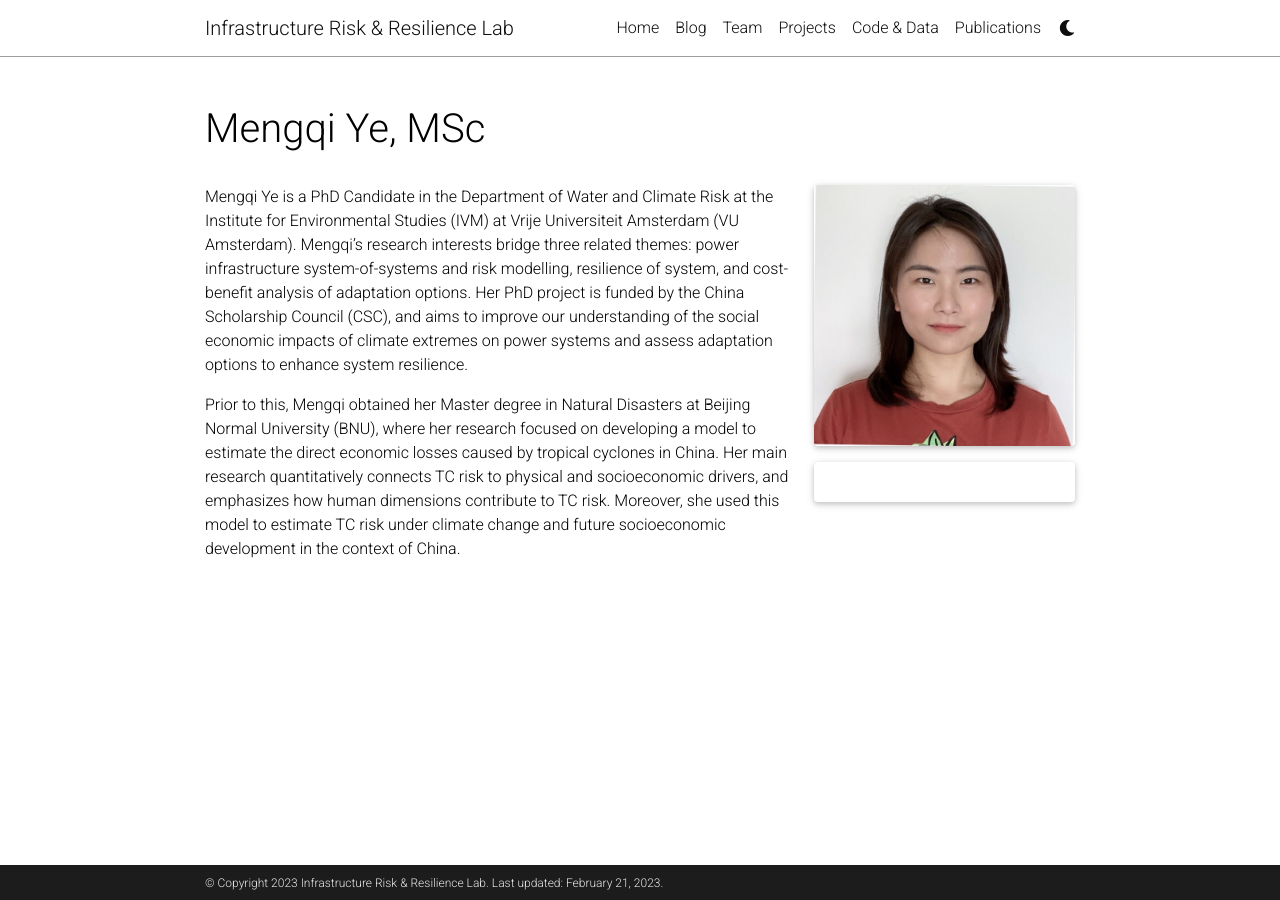
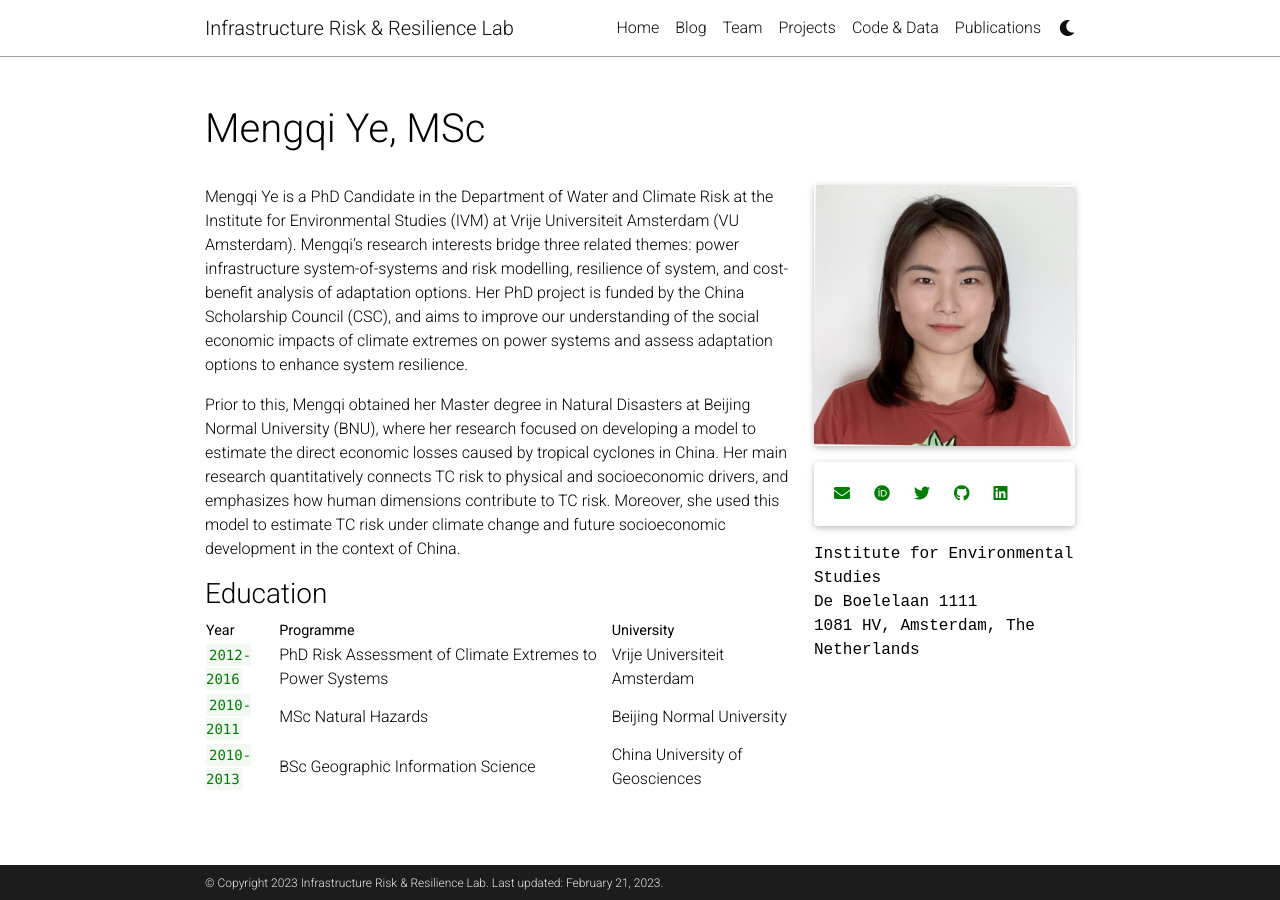
Before and after one commit to ElcoK/ResearchGroup, a Jekyll site: the page built from _members/ye.md, in a window 1280 px wide. Built offline with Jekyll 4.4.1, drawn with Linux system fonts in a browser that asks for light colours; full-size pictures stand in for the smaller copies a plugin makes; comment, search, counter and statistics services are not loaded; a style sheet for code colours, icons or effects is not loaded.

Commit message:
Update ye.md

```diff
--- a/_members/ye.md
+++ b/_members/ye.md
@@ -19,8 +19,26 @@ profile:
     align: right
     image: ye-profile.jpg
     role: PhD Researcher
+    email: mengqi.ye@vu.nl
+    orcid: 0000-0003-4074-4744
+    github: Mengqi-Ye
+    linkedin: Mengqi Ye
+    twitter: MengqiYe_
+    address: >
+        Institute for Environmental Studies<br />
+        De Boelelaan 1111<br />
+        1081 HV, Amsterdam, The Netherlands
 ---
 
 Mengqi Ye is a PhD Candidate in the Department of Water and Climate Risk at the Institute for Environmental Studies (IVM) at Vrije Universiteit Amsterdam (VU Amsterdam). Mengqi’s research interests bridge three related themes: power infrastructure system-of-systems and risk modelling, resilience of system, and cost-benefit analysis of adaptation options. Her PhD project is funded by the China Scholarship Council (CSC), and aims to improve our understanding of the social economic impacts of climate extremes on power systems and assess adaptation options to enhance system resilience.
 
 Prior to this, Mengqi obtained her Master degree in Natural Disasters at Beijing Normal University (BNU), where her research focused on developing a model to estimate the direct economic losses caused by tropical cyclones in China. Her main research quantitatively connects TC risk to physical and socioeconomic drivers, and emphasizes how human dimensions contribute to TC risk. Moreover, she used this model to estimate TC risk under climate change and future socioeconomic development in the context of China.
+<br>
+
+### Education
+
+Year  | Programme | University
+-------|-------------------| -----------
+`2012-2016` | PhD Risk Assessment of Climate Extremes to Power Systems | Vrije Universiteit Amsterdam
+`2010-2011` | MSc Natural Hazards | Beijing Normal University
+`2010-2013` | BSc Geographic Information Science | China University of Geosciences
```
